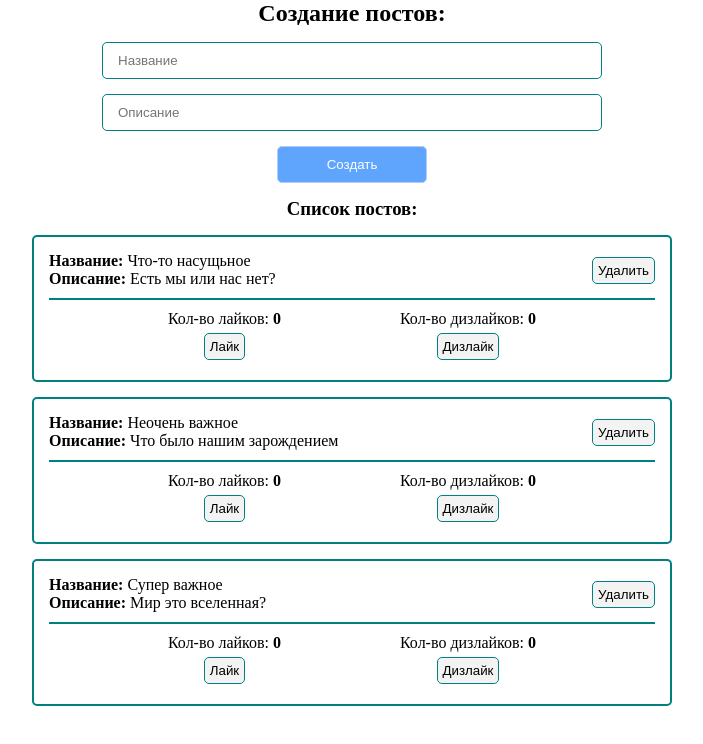
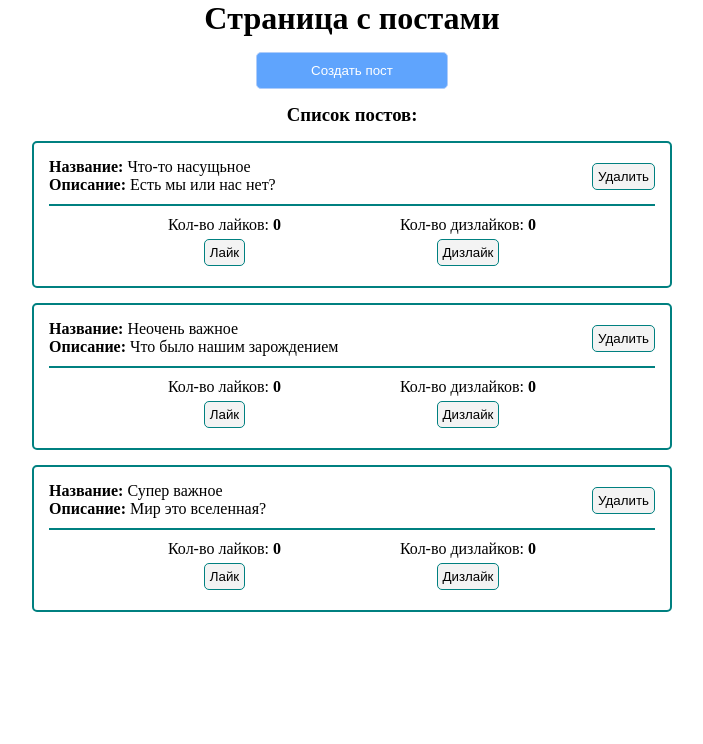
Before and after one commit to Alchemist-ss/Education, a Vue app: page / in a window 1280 px wide. Shown: the top 744 px of the page, without its empty margins (288-991 px from the left). Built offline with nearby package versions, Linux system fonts and the light colour scheme.

Commit message:
Add modal window and buttonV2
Создал кнопку для модалки и создал новую глобальную кнопку для создания поста и модального окна

```diff
--- a/src/App.vue
+++ b/src/App.vue
@@ -1,6 +1,12 @@
 <template>
   <div class="body">
-    <post-form @create="createPost" />
+    <h1>Cтраница с постами</h1>
+    <my-button-v2 @click="showModal">
+      Создать пост
+    </my-button-v2>
+    <my-modal-window v-model:show="modalVisible">
+      <post-form @create="createPost" />
+    </my-modal-window>
     <post-list @remove="removePost" :posts="posts" />
   </div>
 </template>
@@ -9,11 +15,13 @@
 import PostForm from "./components/PostForm.vue";
 import PostList from "./components/PostList.vue";
 import PostItem from "./components/PostItem.vue/";
+import MyModalWindow from "./components/UI/MyModalWindow.vue";
 export default {
   components: {
     PostForm,
     PostList,
     PostItem,
+    MyModalWindow,
   },
   data() {
     return {
@@ -33,14 +41,19 @@ export default {
         body: "Мир это вселенная?"
       },
       ],
+      modalVisible: false,
     };
   },
   methods: {
     createPost(post) {
       this.posts.push(post);
+      this.modalVisible = false;
     },
     removePost(post) {
       this.posts = this.posts.filter(p => p.id !== post.id)
+    },
+    showModal() {
+      this.modalVisible = true;
     }
   },
 };
--- a/src/components/PostForm.vue
+++ b/src/components/PostForm.vue
@@ -4,7 +4,7 @@
       <h2>Создание постов:</h2>
       <my-input v-model="post.title" type="text" placeholder="Название" />
       <my-input v-model="post.body" type="text" placeholder="Описание" />
-      <button class="form__button" @click="createPost">Создать</button>
+      <my-button-v2 @click="createPost">Создать</my-button-v2>
     </form>
   </div>
 </template>
@@ -42,16 +42,6 @@ export default {
     display: flex;
     flex-direction: column;
     align-items: center;
-
-    &__button {
-      background: rgb(95, 164, 253);
-      border: 1px solid rgb(175, 205, 250);
-      border-radius: 5px;
-      width: 30%;
-      margin-top: 15px;
-      padding: 10px;
-      color: white;
-    }
   }
 }
 </style>
--- a/src/components/UI/MyButton.vue
+++ b/src/components/UI/MyButton.vue
@@ -1,5 +1,5 @@
 <template>
-  <button>
+  <button class="button-V1">
     <slot></slot>
   </button>
 </template>
@@ -11,7 +11,7 @@ export default {
 </script>
 
 <style lang="scss" scoped>
-button {
+.button-V1 {
   padding: 5px;
   background: rgb(243, 243, 243);
   border: 1px solid teal;
--- /dev/null
+++ b/src/components/UI/MyButtonV2.vue
@@ -0,0 +1,23 @@
+<template>
+  <button class='button-v2'>
+    <slot></slot>
+  </button>
+</template>
+
+<script>
+export default {
+  name: 'my-button-v2'
+}
+</script>
+
+<style lang="scss" scoped>
+.button-v2 {
+  background: rgb(95, 164, 253);
+  border: 1px solid rgb(175, 205, 250);
+  border-radius: 5px;
+  width: 30%;
+  margin-top: 15px;
+  padding: 10px;
+  color: white;
+}
+</style>
--- /dev/null
+++ b/src/components/UI/MyModalWindow.vue
@@ -0,0 +1,45 @@
+<template>
+  <div class="modal-window" v-if="show" @click="hideModal">
+    <div @click.stop class="modal-window__content">
+      <slot></slot>
+    </div>
+  </div>
+</template>
+
+<script>
+export default {
+  name: 'my-modal-window',
+  props: {
+    show: {
+      type: Boolean,
+      default: false,
+    }
+  },
+  methods: {
+    hideModal() {
+      this.$emit('update:show', false)
+    }
+  }
+}
+</script>
+
+<style lang="scss" scoped>
+.modal-window {
+  top: 0;
+  bottom: 0;
+  right: 0;
+  left: 0;
+  background: rgba(0, 0, 0, 0.5);
+  position: fixed;
+  display: flex;
+
+  &__content {
+    margin: auto;
+    background: white;
+    border-radius: 12px;
+    min-height: 50px;
+    min-width: 300px;
+    padding: 20px;
+  }
+}
+</style>
--- a/src/components/UI/index.js
+++ b/src/components/UI/index.js
@@ -1,7 +1,11 @@
 import MyButton from './MyButton.vue';
+import MyButtonV2 from './MyButtonV2.vue'
 import MyInput from './MyInput.vue'
+import MyModalWindow from './MyModalWindow.vue'
 
 export default [
   MyButton,
+  MyButtonV2,
   MyInput,
+  MyModalWindow,
 ]
```
